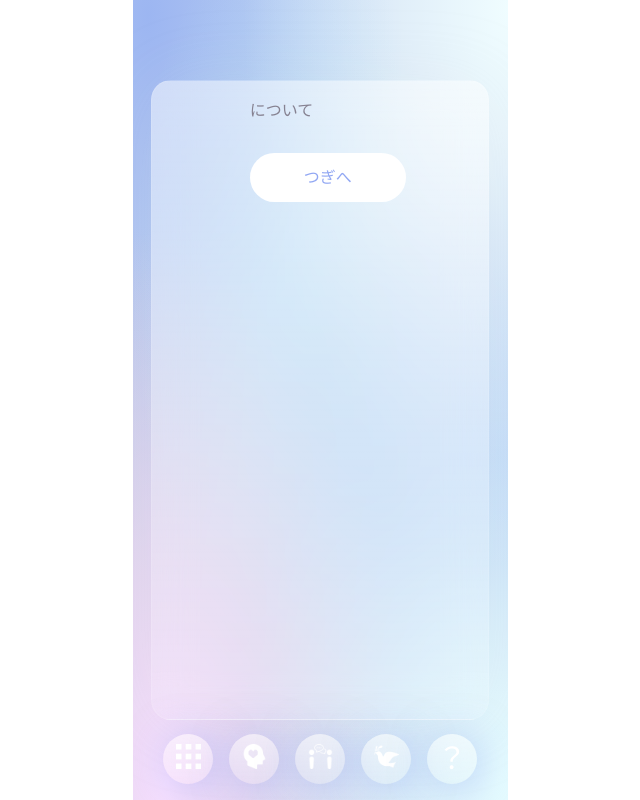
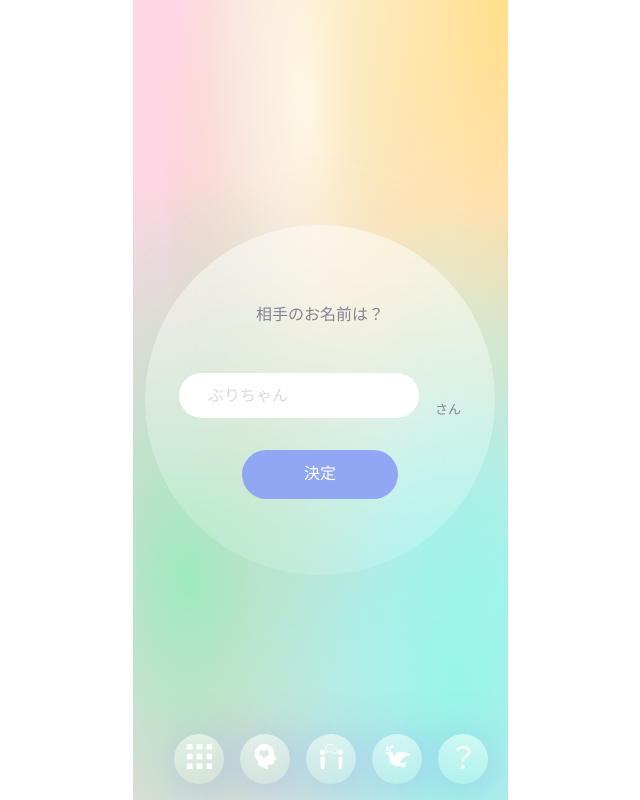
Before and after one commit to burioden/RockPaperScissors-front-react, a Next.js app in the folder rps-app/: page /principles-write in a window 1280 px wide. Shown: the whole page, without its empty margins (320-960 px from the left). Built offline with nearby package versions, Linux system fonts and the light colour scheme; a web font is replaced by a local one.

Commit message:
メニューからのヘルプボックスなど

```diff
--- /dev/null
+++ b/rps-app/compornents/helpBox.js
@@ -0,0 +1,11 @@
+import React from "react";
+
+export function HelpBox({ visible, children }) {
+  return (
+    <div className={`bg-rect-small help-box ${visible ? "on" : ""}`} id="help-box">
+      <p>
+        {children}
+      </p>
+    </div>
+  );
+}
--- a/rps-app/compornents/menuList.js
+++ b/rps-app/compornents/menuList.js
@@ -24,7 +24,7 @@ export function MenuList(props) {
           <img src="icon-report-peacebird.png" alt="仲直りレポート" />
         </div>
       </Link>
-      <div className="menu-button" id="help">
+      <div className="menu-button" id="help" onClick={props.toggleHelpBox}>
         ？
       </div>
     </nav>
--- a/rps-app/compornents/principlesForm.js
+++ b/rps-app/compornents/principlesForm.js
@@ -1,49 +1,35 @@
-import React from "react";
+import React, { useState } from "react";
+import { MenuList } from "./menuList";
+import { HelpBox } from "./helpBox";
 
 export function PrinciplesForm(props) {
+  const [helpBoxVisible, setHelpBoxVisible] = useState(false);
+
+  const toggleHelpBox = () => {
+    setHelpBoxVisible((prevVisible) => !prevVisible);
+  };
+
   return (
     <div className={`container bg-${props.bgColor}`}>
-      <main className="report">
+      <main className="principle">
         <div className="contents-wrapper">
-          <div className="bg-rect">
+          <div className="bg-circle-small">
             <div className="inner">
-              <div className="box">
-                <p>{props.principle}について</p>
+              <p className="head-text">相手のお名前は？</p>
+              <div className="input-field">
+                <input type="text" placeholder="ぶりちゃん" />
+                <span className="san">さん</span>
               </div>
-              <div className="box">
-                <div className="text-area">
-                  <button className="white-button">つぎへ</button>
-                </div>
-              </div>
+              <div className="attention"></div>
+              <a className="button blue-button">決定</a>
             </div>
           </div>
-          <div className="bg-rect-small help-box" id="help-box">
-            <p>
-              ここに説明文
-              <br />
-              <span>spanで囲うと青い文字</span>になる
-            </p>
-          </div>
-          <nav className="menu-field">
-            <div className="menu-button">
-              <img src="icon-menu.png" alt="Menu" />
-            </div>
-            <div className="menu-button">
-              <img src="icon-principle.png" alt="大切なものリスト" />
-            </div>
-            <div className="menu-button">
-              <img src="icon-conversation.png" alt="けんか" />
-            </div>
-            <div className="menu-button">
-              <img
-                src="icon-report-peacebird.png"
-                alt="仲直りレポート"
-              />
-            </div>
-            <div className="menu-button" id="help">
-              ？
-            </div>
-          </nav>
+          <HelpBox visible={helpBoxVisible}>
+            ・最大10文字
+            <br />
+            ・普段の呼び名がおすすめです
+          </HelpBox>
+          <MenuList toggleHelpBox={toggleHelpBox} />
         </div>
       </main>
     </div>
--- a/rps-app/src/pages/_document.js
+++ b/rps-app/src/pages/_document.js
@@ -1,8 +1,4 @@
 import { Html, Head, Main, NextScript } from "next/document";
-// import { Kiwi_Maru, Khand } from "next/font/google";
-
-// const Kiwi_Maru = Kiwi_Maru({ weight: "400", subsets: ["latin"] });
-// const Khand = Khand({ weight: "400", subsets: ["latin"] });
 
 export default function Document() {
   return (
--- a/rps-app/src/pages/principles-write.js
+++ b/rps-app/src/pages/principles-write.js
@@ -15,7 +15,7 @@ export default function Home() {
       </Head>
 
       <div className="wrapper">
-        <PrinciplesForm bgColor="blue"/>
+        <PrinciplesForm bgColor="yellow"/>
       </div>
     </>
   );
--- a/rps-app/src/styles/globals.css
+++ b/rps-app/src/styles/globals.css
@@ -111,7 +111,7 @@ main {
 
 /* @media (min-width: 527px) {
   .container {
-    width: 80%;
+    width: 100%;
   }
 } */
 
@@ -754,6 +754,10 @@ header.index img.logo {
   gap: 1em;
   justify-content: center;
   align-items: flex-end;
+  margin-bottom: 0.2em;
+}
+
+.principle .attention {
   margin-bottom: 1em;
 }
 
```
